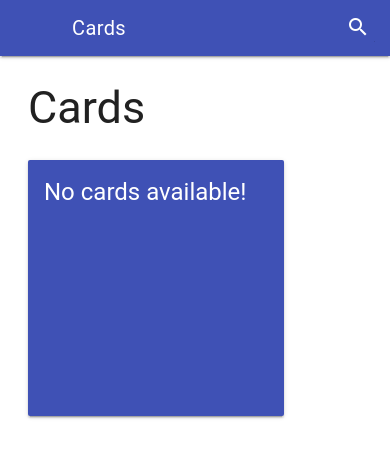
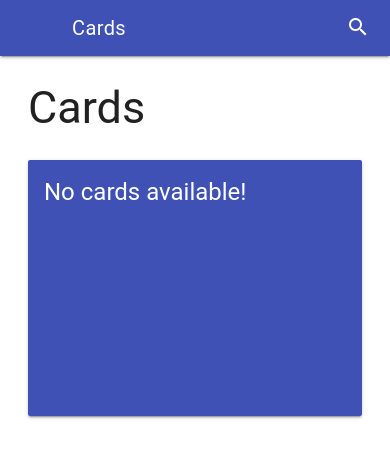
Before and after one commit to dhussain101/app, a Django app: page /cards in a window 390 px wide. Shown: the top 458 px of the page. Run offline with Django 3.2, Linux system fonts and the light colour scheme; data that the repository does not hold is empty; style sheets or scripts are compiled from the project's sources; some libraries are stand-ins or nearby versions.

Commit message:
Make lists more responsive

```diff
--- /dev/null
+++ b/web/static/styles/_mixins.scss
@@ -0,0 +1,33 @@
+@mixin media($type) {
+	// Very small phones
+	@if $type == 'xxs' {
+		@media(max-width: 374px) {
+			@content;
+		}
+		// Phones
+	} @else if $type == 'xs' {
+		@media(max-width: 767px) {
+			@content;
+		}
+		// Tablets
+	} @else if $type == 'sm' {
+		@media(max-width: 991px) {
+			@content;
+		}
+		// Small monitors
+	} @else if $type == 'md' {
+		@media(max-width: 1199px) {
+			@content;
+		}
+		// Laptop monitors
+	} @else if $type == 'lg' {
+		@media(max-width: 1919px) {
+			@content;
+		}
+		// 1080p+
+	} @else if $type == 'xl' {
+		@media(min-width: 1920px) {
+			@content;
+		}
+	}
+}
--- a/web/static/styles/cards.scss
+++ b/web/static/styles/cards.scss
@@ -1,4 +1,5 @@
 @import 'colors';
+@import 'mixins';
 
 $item-padding: 1rem;
 
@@ -44,3 +45,9 @@ h2 {
 		color: #fff;
 	}
 }
+
+@include media('xs') {
+	.card-card {
+		width: 100%;
+	}
+}
```
